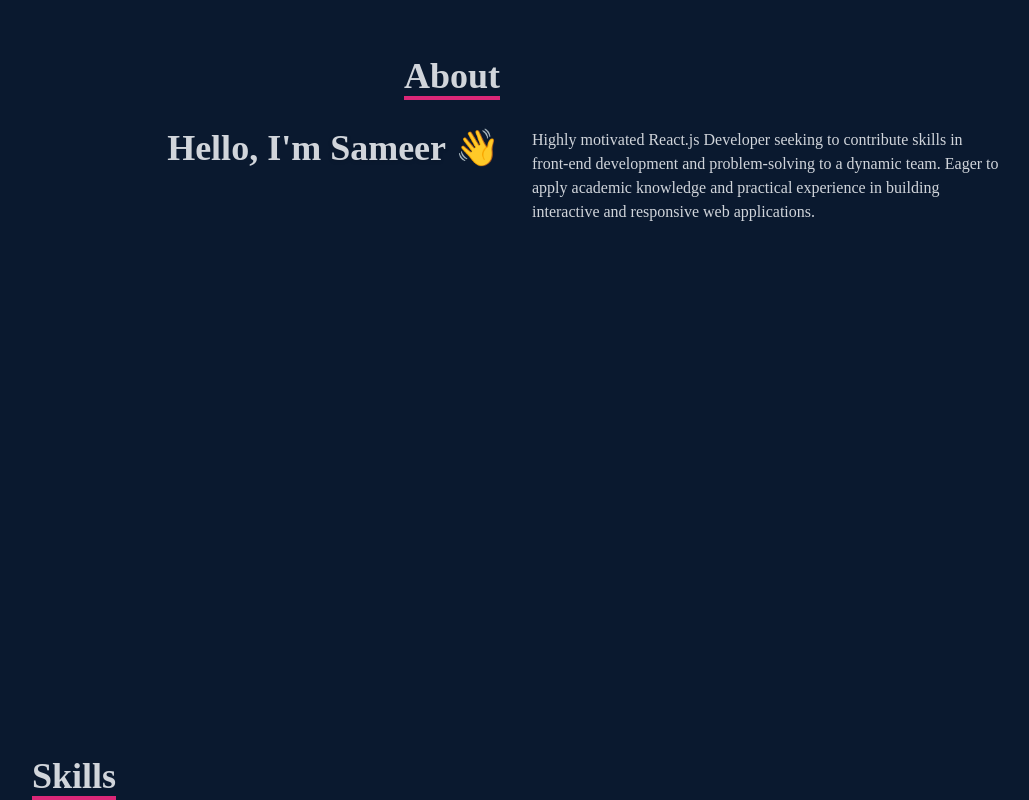
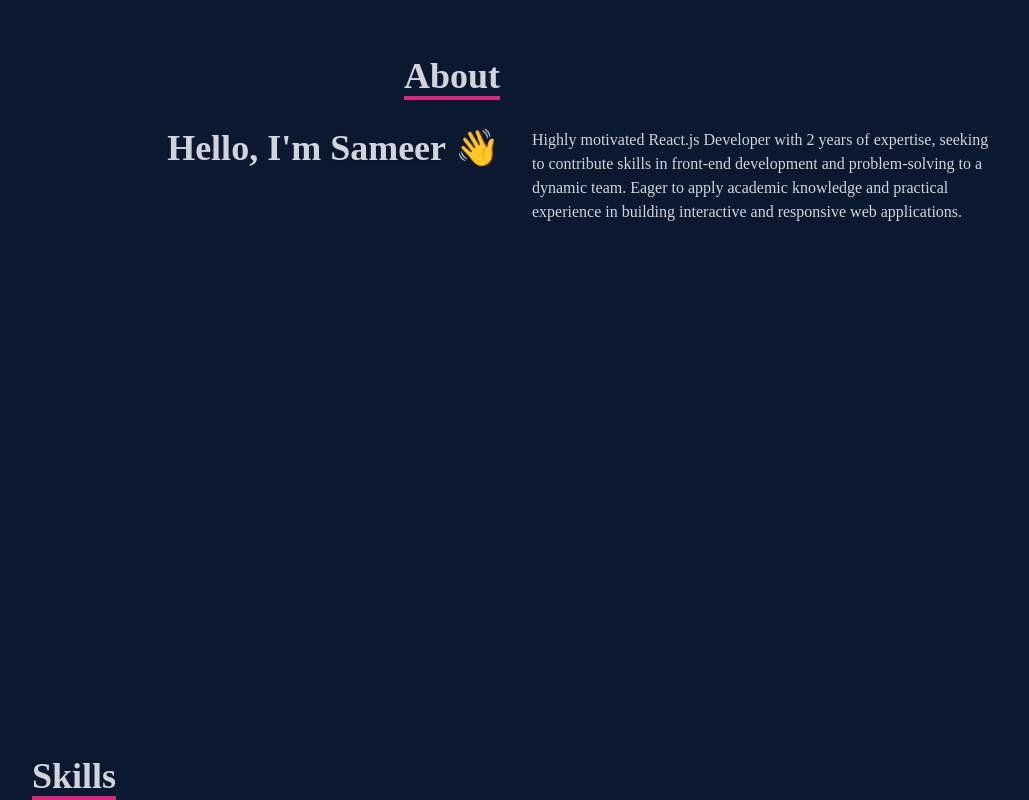
Before and after one commit to sameerjohn1/portfolio, a React (Create React App) app: page / in a window 1280 px wide. Shown: the part 1060-1860 px from the top of the page, without its empty margins (124-1153 px from the left). Built offline with nearby package versions, Linux system fonts and the light colour scheme.

Commit message:
Update favicon to sj-crown-logo.avif

```diff
--- a/public/index.html
+++ b/public/index.html
@@ -2,7 +2,7 @@
 <html lang="en">
   <head>
     <meta charset="utf-8" />
-    <link rel="icon" href="%PUBLIC_URL%/favicon.ico" />
+    <link rel="icon" href="%PUBLIC_URL%/sj-crown-logo.avif" type="image/avif" />
     <meta name="viewport" content="width=device-width, initial-scale=1" />
     <meta name="theme-color" content="#000000" />
     <meta
@@ -24,7 +24,7 @@
       work correctly both with client-side routing and a non-root public URL.
       Learn how to configure a non-root public URL by running `npm run build`.
     -->
-    <title>React App</title>
+    <title>Sameer's Portfolio</title>
   </head>
   <body>
     <noscript>You need to enable JavaScript to run this app.</noscript>
--- a/src/components/About.jsx
+++ b/src/components/About.jsx
@@ -35,10 +35,11 @@ const About = () => {
           </div>
           <div>
             <p>
-              Highly motivated React.js Developer seeking to contribute skills
-              in front-end development and problem-solving to a dynamic team.
-              Eager to apply academic knowledge and practical experience in
-              building interactive and responsive web applications.
+              Highly motivated React.js Developer with 2 years of expertise,
+              seeking to contribute skills in front-end development and
+              problem-solving to a dynamic team. Eager to apply academic
+              knowledge and practical experience in building interactive and
+              responsive web applications.
             </p>
           </div>
         </div>
--- a/src/components/Home.jsx
+++ b/src/components/Home.jsx
@@ -40,18 +40,20 @@ const Home = () => {
           clean, modern user interfaces and seamless user experiences.
         </p>
         <div>
+          <Link to="work" smooth={true} duration={500}>
             <button
               className={`group border-2 px-6 py-3 my-2 flex items-center hover:bg-pink-600 hover:border-pink-600 ${
-              theme === "dark" ? "text-white" : "text-gray-800 border-gray-800"
+                theme === "dark"
+                  ? "text-white"
+                  : "text-gray-800 border-gray-800"
               }`}
             >
-            <Link to="work" smooth={true} duration={500}>
               View Work
-            </Link>
               <span className="group-hover:rotate-90 duration-300">
                 <HiArrowNarrowRight className="ml-3 " />
               </span>
             </button>
+          </Link>
         </div>
       </div>
     </div>
```
Also changed, not shown: public/sj-crown-logo.avif (added). Lines whose indentation alone changed are shown as unchanged.
